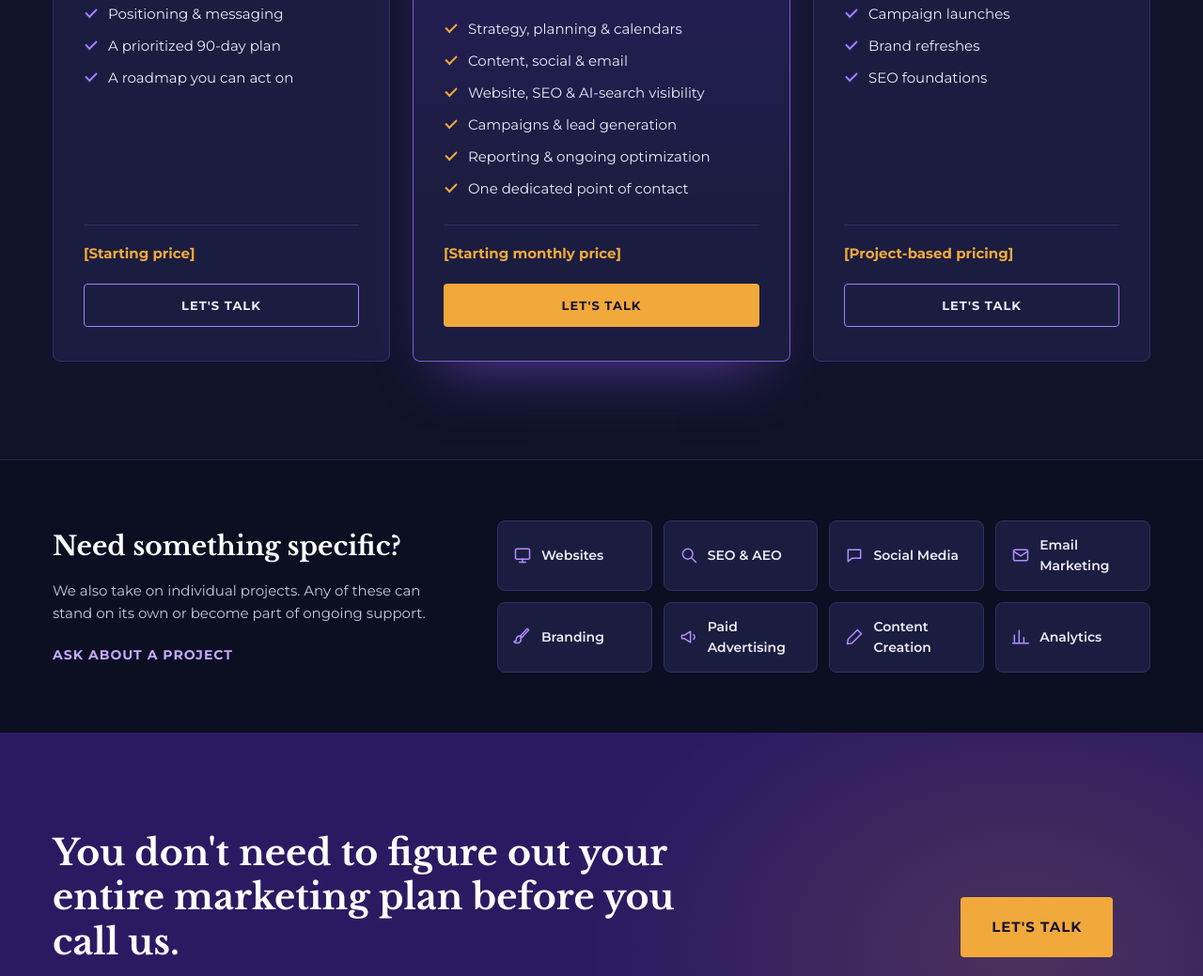
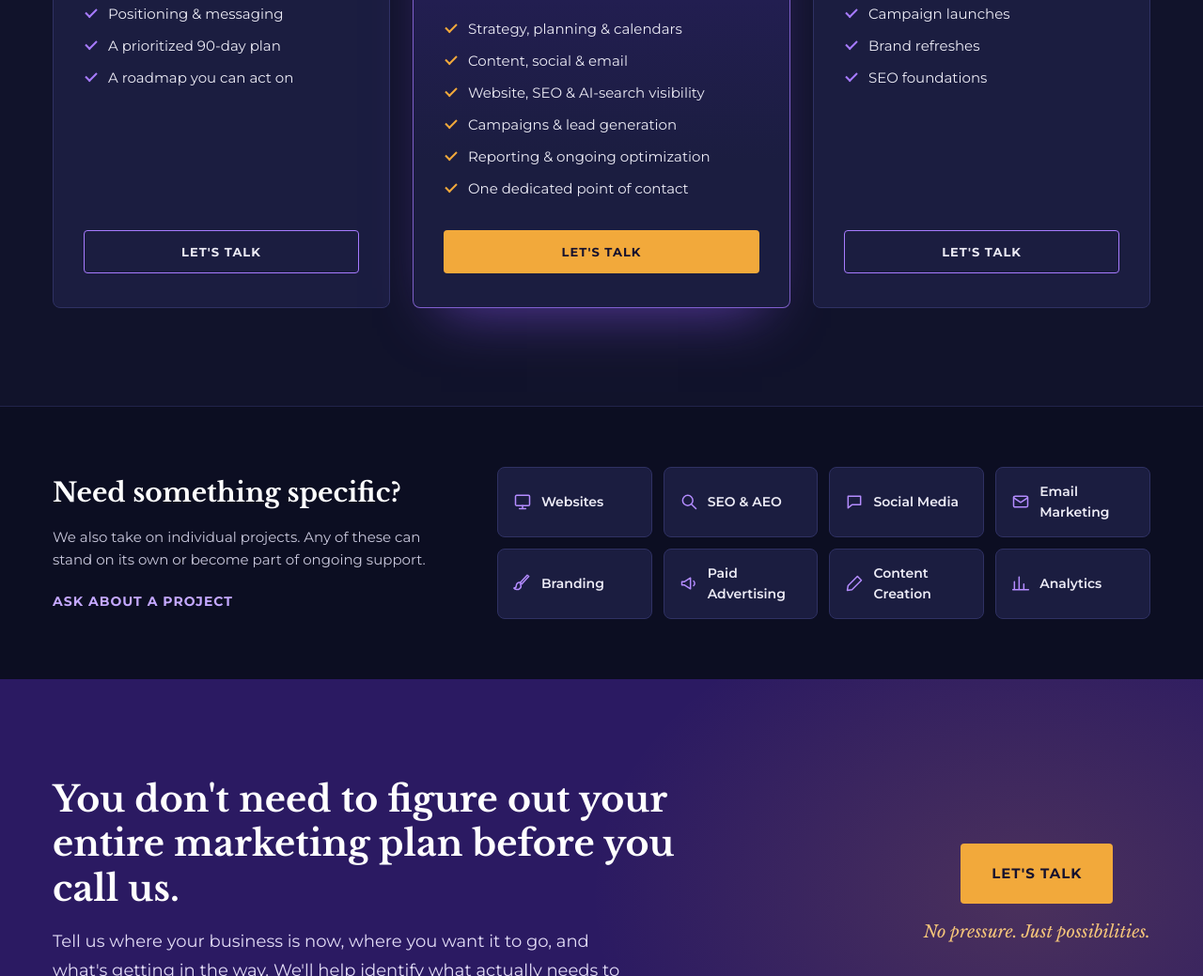
Before and after one commit to rbynfnch/Elevartemis-site, a plain HTML site: page services.html in a window 1280 px wide. Shown: the part 4529-5568 px from the top of the page at 94% size. Drawn offline with nearby package versions, Linux system fonts and the light colour scheme.

Commit message:
Services: remove price placeholders from Ways to Work With Us
Co-Authored-By: Claude Opus 5.5 <noreply@anthropic.com>
Claude-Session: https://claude.ai/code/session_01J52VytvH7vUgKJ3LqeP968

```diff
--- a/css/services.css
+++ b/css/services.css
@@ -181,8 +181,7 @@
   border-left: 2px solid var(--purple-bright); border-bottom: 2px solid var(--purple-bright);
   transform: rotate(-45deg);
 }
-.option-price { margin-top: 12px; padding-top: 18px; border-top: 1px solid var(--line); font-size: 15px; font-weight: 700; color: var(--orange); }
-.option .btn { align-self: stretch; margin-top: 6px; }
+.option .btn { align-self: stretch; margin-top: 18px; }
 
 .option-featured {
   background: linear-gradient(180deg, #2A1F63 0%, var(--card) 70%);
--- a/services.html
+++ b/services.html
@@ -252,7 +252,6 @@
               <li>A prioritized 90-day plan</li>
               <li>A roadmap you can act on</li>
             </ul>
-            <p class="option-price">[Starting price]</p>
             <a href="contact.html" class="btn btn-outline">Let's talk</a>
           </article>
           <article class="card option option-featured" data-reveal style="--d:2">
@@ -267,7 +266,6 @@
               <li>Reporting &amp; ongoing optimization</li>
               <li>One dedicated point of contact</li>
             </ul>
-            <p class="option-price">[Starting monthly price]</p>
             <a href="contact.html" class="btn btn-orange">Let's talk</a>
           </article>
           <article class="card option" data-reveal style="--d:3">
@@ -279,7 +277,6 @@
               <li>Brand refreshes</li>
               <li>SEO foundations</li>
             </ul>
-            <p class="option-price">[Project-based pricing]</p>
             <a href="contact.html" class="btn btn-outline">Let's talk</a>
           </article>
         </div>
```
